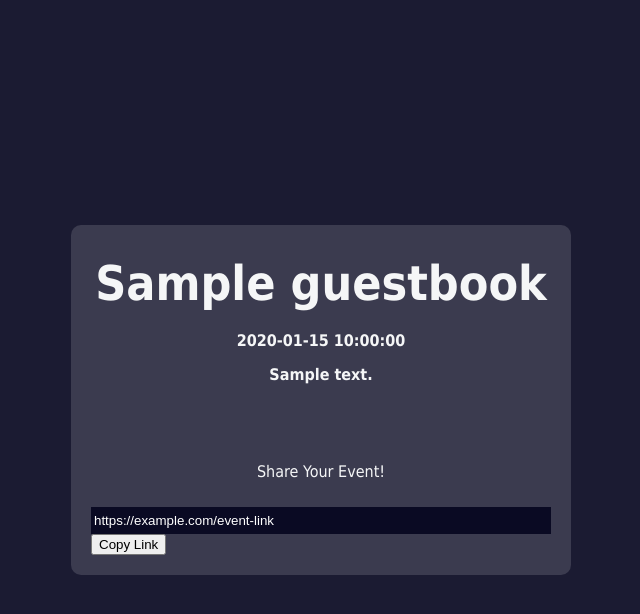
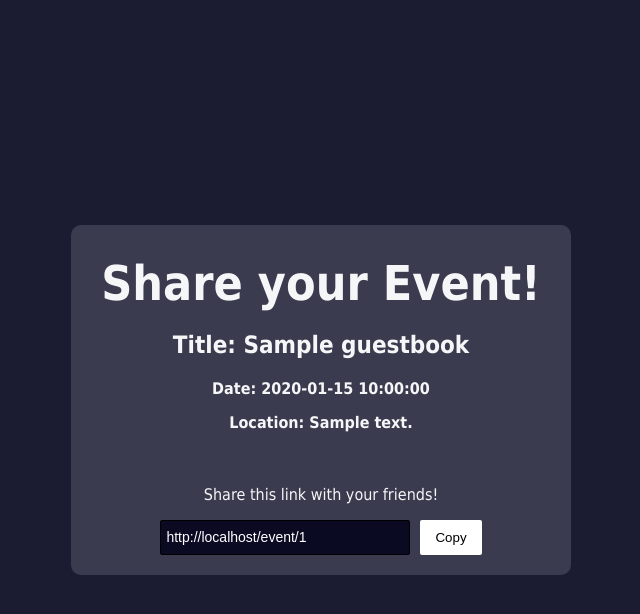
Before and after one commit to canguiano13/roll-call, a Flask app: page /share/1 in a window 1280 px wide. Shown: the top 614 px of the page, without its empty margins (319-959 px from the left). Run offline with Flask 3, Linux system fonts and the light colour scheme; tables that the repository leaves empty hold one stand-in row (values such as "Sample post").

Commit message:
create share page with dynamically sourced event-id and copy link animation

```diff
--- a/templates/shareEvent.html
+++ b/templates/shareEvent.html
@@ -14,22 +14,40 @@
         <div id="share-card">
             <!--top part of the card has the event details-->
             <div class="share-event-details">
-                <h1>{{ data.event_title }}</h1>
-                <h3>{{ data.event_date }}</h3>
-                <h3>{{ data.event_address }}</h3>
+                <h1>Share your Event!</h1>
+                <h2>Title: {{ data.event_title }}</h3>
+                <h3>Date: {{ data.event_date }}</h3>
+                <h3>Location: {{ data.event_address }}</h3>
             </div>
             <!--smaller container for link and copy button-->
             <div class="share-event-link">
-                <p>Share Your Event!</p>
-                <div id="share-event-link-url">
+                <p>Share this link with your friends!</p>
+                <div class="share-event-link-url">
                     <!--TODO: Populate the event link dynamically-->
-                    <input type="text" class="event-link" value="https://example.com/event-link" readonly />
+                    <input id="custom-event-url" type="text" class="event-link" readonly />
                     <!--TODO: Create function to copy the link and append eventID-->
-                    <button onclick="copyLink()">Copy Link</button>
+                    <button id="copy-custom-url-button" onclick="copyCustomLink(this)">Copy</button>
                 </div>
             </div>
         </div>
     </div>
+    <!-- js for custom url rendering-->
+    <script>
+        //create and render custom url
+        //replace "share" with "event" in the url
+        let eventPageUrl = window.location.href.replace("share", "event")
+        //put the url into the custom url tag
+        document.getElementById("custom-event-url").setAttribute("value", eventPageUrl)
 
+        //function to copy url to clipboard
+        function copyCustomLink(copyButton){
+            //copy the link to the clipboard
+            navigator.clipboard.writeText(eventPageUrl);
+            //replace button text with a checkmark
+            document.getElementById("copy-custom-url-button").textContent = "\u2714";
+            //wait a few seconds, then reset the button text
+            setTimeout(() =>  document.getElementById("copy-custom-url-button").textContent = "Copy", 2000);
+        }
+    </script>
 </body>
 </html>
```
